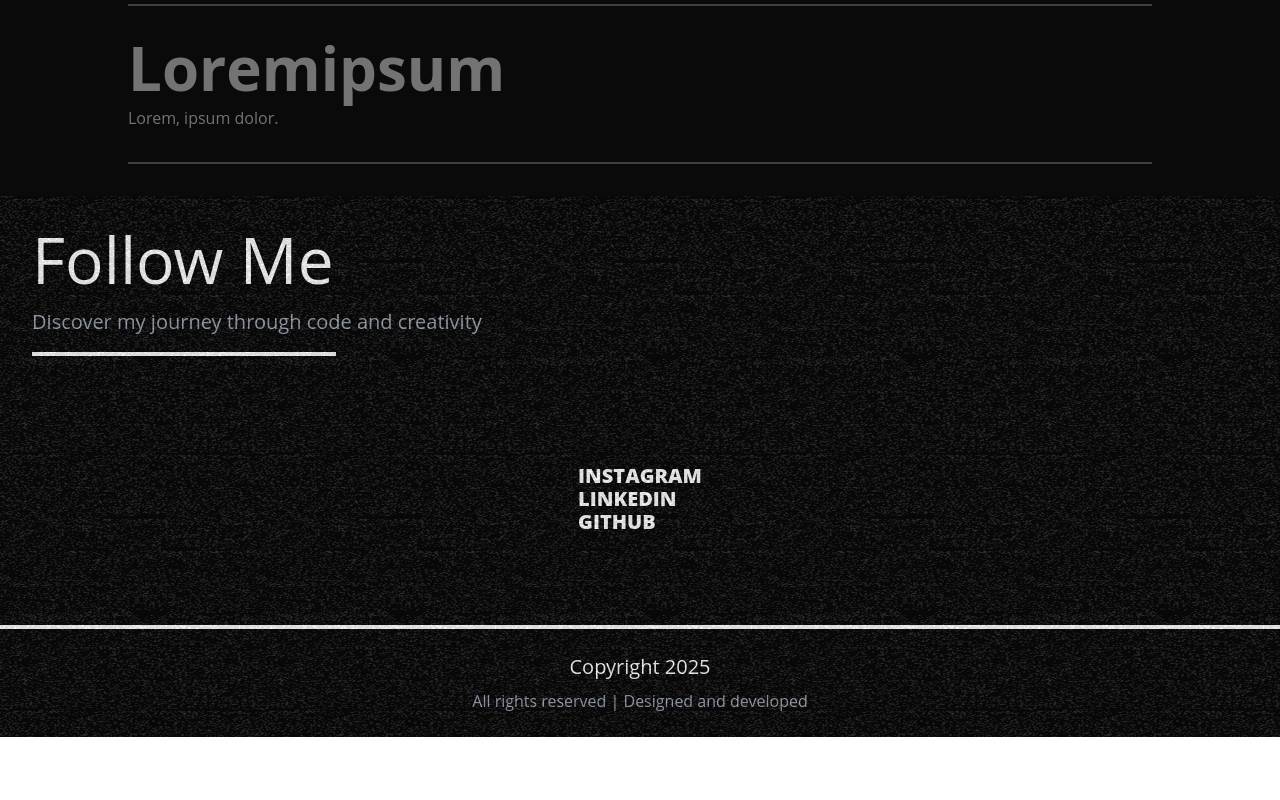
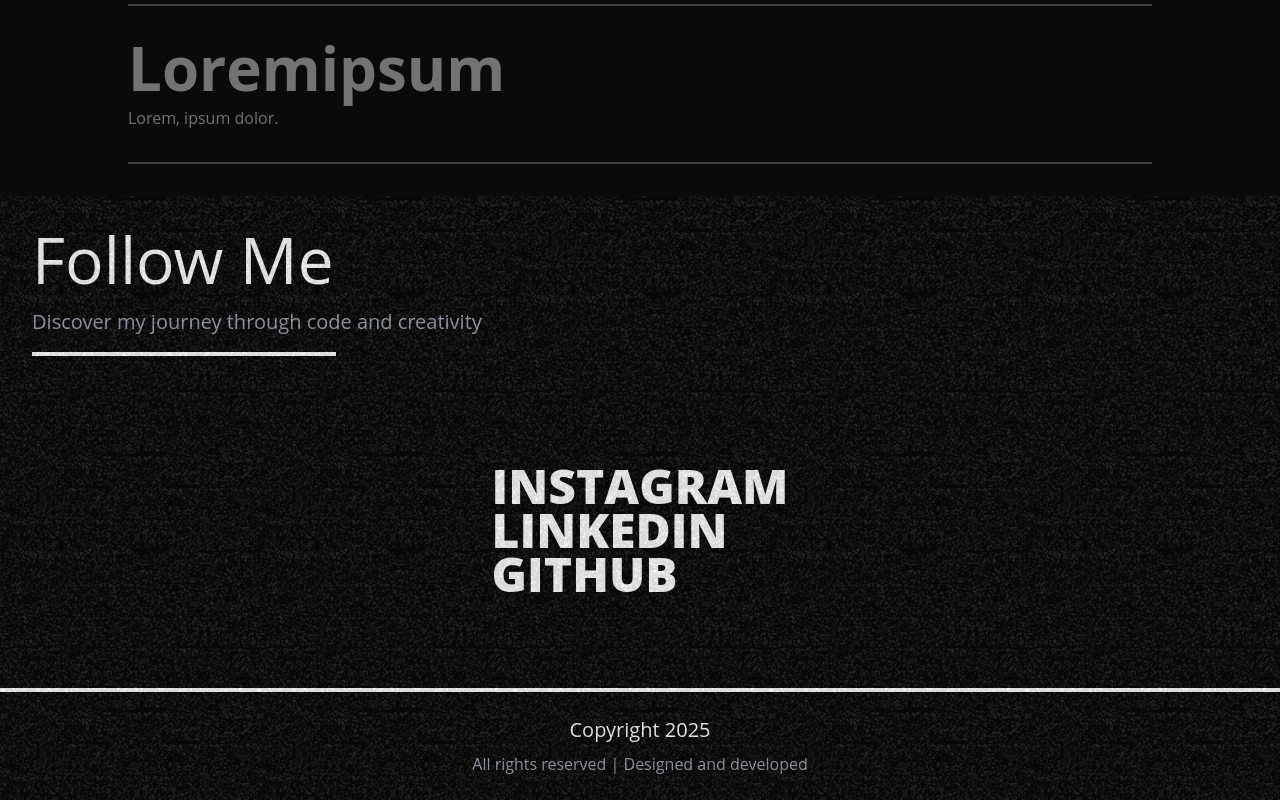
Before and after one commit to AldyAlfarish/my-porto, a React (Vite) app: page / in a window 1280 px wide. Shown: the part 9298-10098 px from the top of the page. Before the commit the page ends 10035 px from the top, so only its background shows below. Built offline with nearby package versions, Linux system fonts and the light colour scheme.

Commit message:
Update FooterText.jsx

```diff
--- a/src/components/FooterText.jsx
+++ b/src/components/FooterText.jsx
@@ -86,7 +86,7 @@
       initial="initial"
       whileHover="hovered"
       href={href}
-      className="relative block overflow-hidden whitespace-nowrap text-7xl sm:text-xl font-black uppercase"
+      className="relative block overflow-hidden whitespace-nowrap text-8xl sm:text-5xl font-black uppercase"
       style={{
         lineHeight: 0.75,
       }}
```
